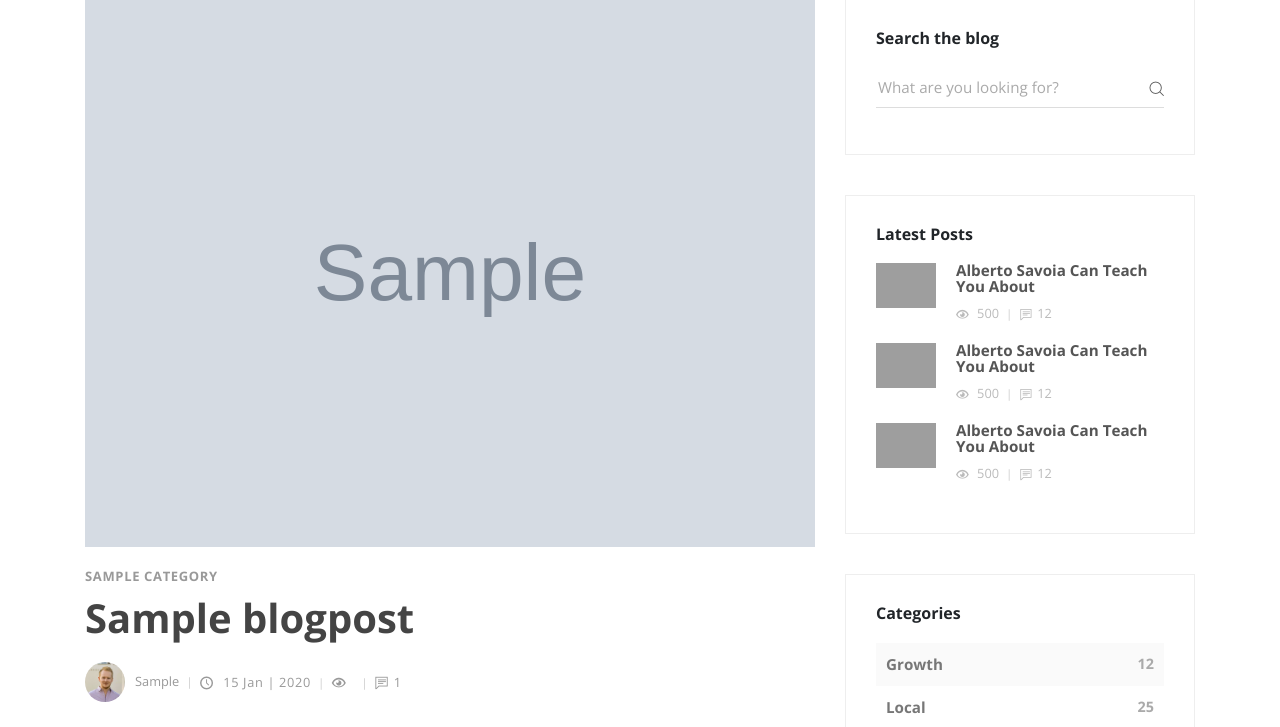
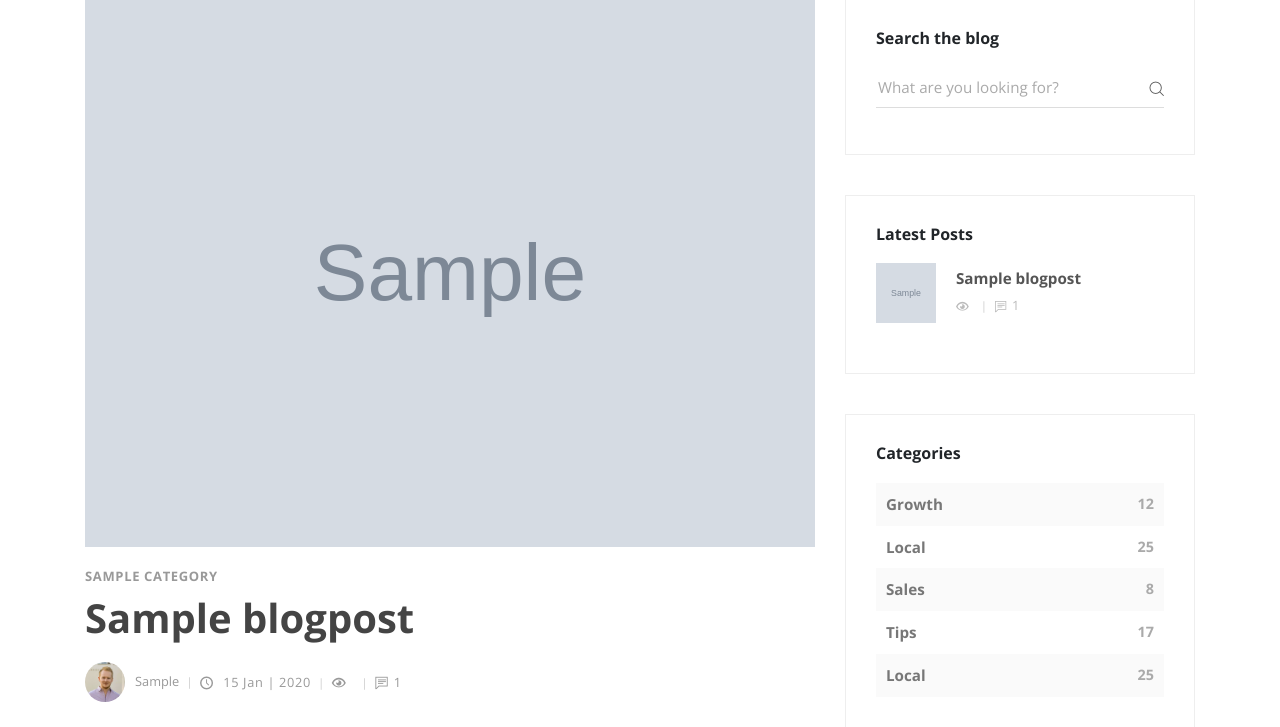
Before and after one commit to haavardnk/krakenes.com, a Django app: template blog/templates/blog/post.html in a window 1280 px wide. Shown: the part 132-859 px from the top of the page. Run offline with Django 3.2, Linux system fonts and the light colour scheme; tables that the repository leaves empty hold one stand-in row (values such as "Sample post"); the template is opened without the code that fills it: values that come from a table or form of the project are taken from there, most other values are stand-ins (such as "Sample title", 1, 10 or a date in 2020); grey boxes marked "Sample" are stand-in pictures; parts of the project's set-up code (start-up, migrations or seed data) failed here and were passed over; some libraries are stand-ins or nearby versions; grey boxes are pictures that could not be loaded.

Commit message:
Added latest posts and fixed comment count

```diff
--- a/blog/templates/blog/post.html
+++ b/blog/templates/blog/post.html
@@ -22,7 +22,7 @@
                     <div class="d-flex align-items-center flex-wrap">
                       <div class="date"><i class="icon-clock"></i> {{post.pub_date_pretty}}</div>
                       <div class="views"><i class="icon-eye"></i> {% get_hit_count for post %}</div>
-                      <div class="comments meta-last"><i class="icon-comment"></i>{{comment_count}}</div>
+                      <div class="comments meta-last"><i class="icon-comment"></i>{{post.comment_count}}</div>
                     </div>
                   </div>
                   <div class="post-body">
@@ -35,7 +35,7 @@
                   </div>
                   <div class="post-comments">
                     <header>
-                      <h3 class="h6">Post Comments<span class="no-of-comments">({{comment_count}})</span></h3>
+                      <h3 class="h6">Post Comments<span class="no-of-comments">({{post.comment_count}})</span></h3>
                     </header>
                     {% for comment in post.comments.all %}
                     {% if comment.approved_comment %}
@@ -101,33 +101,20 @@
                 <h3 class="h6">Latest Posts</h3>
               </header>
               <div class="blog-posts"><a href="#">
+                {% for post in posts|slice:":3" %}
+                <a href="#">
                   <div class="item d-flex align-items-center">
-                    <div class="image"><img src="img/small-thumbnail-1.jpg" alt="..." class="img-fluid"></div>
-                    <div class="title"><strong>Alberto Savoia Can Teach You About</strong>
+                    <div class="image"><img src="{{post.image.url}}" alt="..." class="" width=60 height=60 style="object-fit: cover"></div>
+                    <div class="title"><strong>{{post.title}}</strong>
                       <div class="d-flex align-items-center">
-                        <div class="views"><i class="icon-eye"></i> 500</div>
-                        <div class="comments"><i class="icon-comment"></i>12</div>
+                        <div class="views"><i class="icon-eye"></i>{% get_hit_count for post %}</div>
+                        <div class="comments"><i class="icon-comment"></i>{{post.comment_count}}</div>
                       </div>
                     </div>
-                  </div></a><a href="#">
-                  <div class="item d-flex align-items-center">
-                    <div class="image"><img src="img/small-thumbnail-2.jpg" alt="..." class="img-fluid"></div>
-                    <div class="title"><strong>Alberto Savoia Can Teach You About</strong>
-                      <div class="d-flex align-items-center">
-                        <div class="views"><i class="icon-eye"></i> 500</div>
-                        <div class="comments"><i class="icon-comment"></i>12</div>
-                      </div>
-                    </div>
-                  </div></a><a href="#">
-                  <div class="item d-flex align-items-center">
-                    <div class="image"><img src="img/small-thumbnail-3.jpg" alt="..." class="img-fluid"></div>
-                    <div class="title"><strong>Alberto Savoia Can Teach You About</strong>
-                      <div class="d-flex align-items-center">
-                        <div class="views"><i class="icon-eye"></i> 500</div>
-                        <div class="comments"><i class="icon-comment"></i>12</div>
-                      </div>
-                    </div>
-                  </div></a></div>
+                  </div>
+                </a>
+                {% endfor %}
+              </div>
             </div>
             <!-- Widget [Categories Widget]-->
             <div class="widget categories">
--- a/posts/models.py
+++ b/posts/models.py
@@ -31,6 +31,9 @@ class BlogPost(models.Model, HitCountMixin):
     def __str__(self):
         return self.title
 
+    def comment_count(self):
+        return self.comments.filter(approved_comment = True).count()
+
     def summary(self):
         return self.content[:100] + "..."
 
```
Also changed, not shown: blog/templates/blog/blog.html (+13 -25 lines), blog/views.py (+3 -5 lines).
